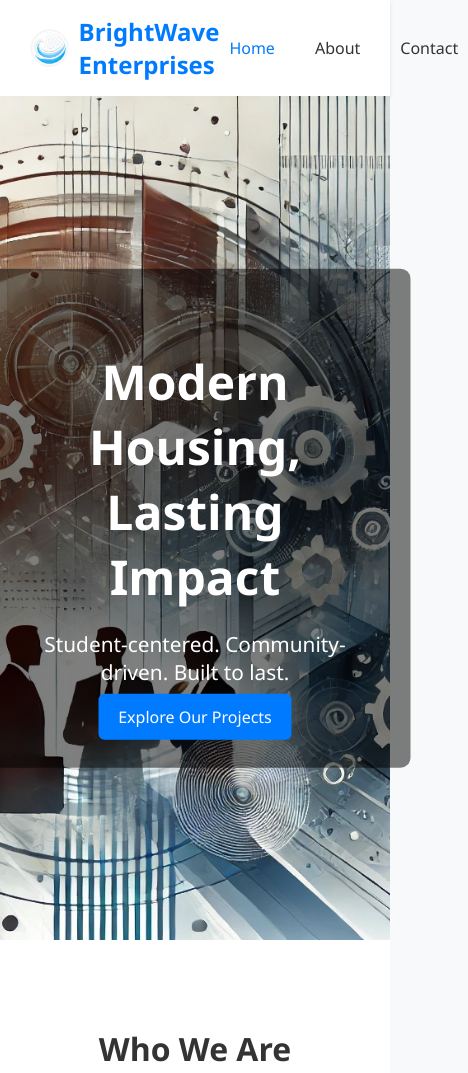
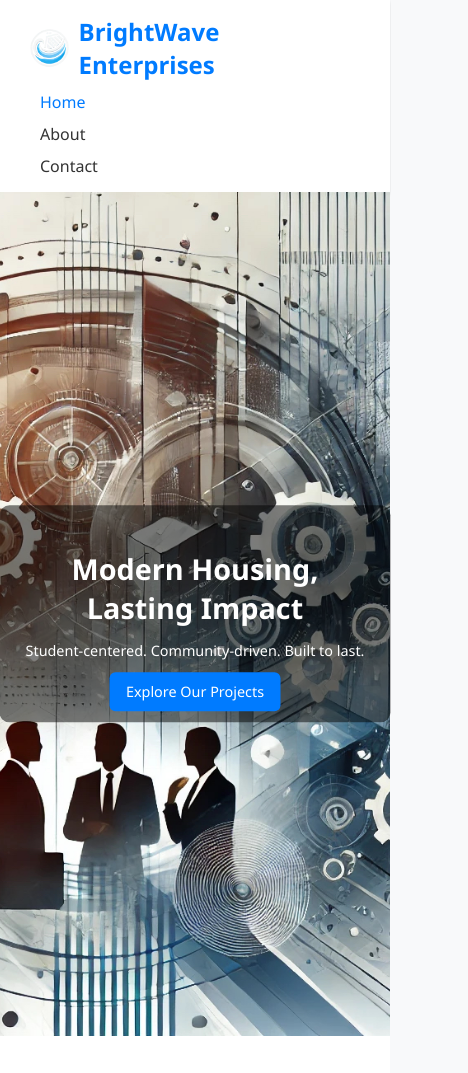
Before and after one commit to Wally0517/BrightWaveWebsite, a plain HTML site: page index.html in a window 390 px wide. Shown: the top 1073 px of the page, 468 px wide, since content can reach past the window. Drawn offline with Linux system fonts and the light colour scheme.

Commit message:
Update style.css

```diff
--- a/assets/style.css
+++ b/assets/style.css
@@ -20,6 +20,7 @@ nav {
   justify-content: space-between;
   align-items: center;
   box-shadow: 0 2px 4px rgba(0, 0, 0, 0.1);
+  flex-wrap: wrap;
 }
 
 nav h1 {
@@ -37,6 +38,7 @@ nav ul {
   gap: 20px;
   margin: 0;
   padding: 0;
+  flex-wrap: wrap;
 }
 
 nav ul li a {
@@ -283,3 +285,65 @@ footer {
   text-align: center;
   font-size: 0.9em;
 }
+
+/* Responsive Design */
+@media (max-width: 768px) {
+  nav {
+    flex-direction: column;
+    align-items: flex-start;
+  }
+
+  nav ul {
+    flex-direction: column;
+    gap: 10px;
+    margin-top: 10px;
+  }
+
+  .hero-overlay h1 {
+    font-size: 2em;
+  }
+
+  .hero-overlay p {
+    font-size: 1em;
+  }
+
+  .project-card {
+    width: 90%;
+  }
+
+  .team-grid {
+    flex-direction: column;
+    align-items: center;
+  }
+}
+
+@media (max-width: 480px) {
+  .hero-overlay {
+    padding: 20px;
+  }
+
+  .hero-overlay h1 {
+    font-size: 1.8em;
+  }
+
+  .hero-overlay p {
+    font-size: 0.9em;
+  }
+
+  .btn {
+    padding: 10px 16px;
+    font-size: 0.9em;
+  }
+
+  .project-gallery {
+    gap: 20px;
+  }
+
+  .project-card {
+    padding: 15px;
+  }
+
+  .about p, .contact p, .cta p {
+    font-size: 0.95em;
+  }
+}
```
